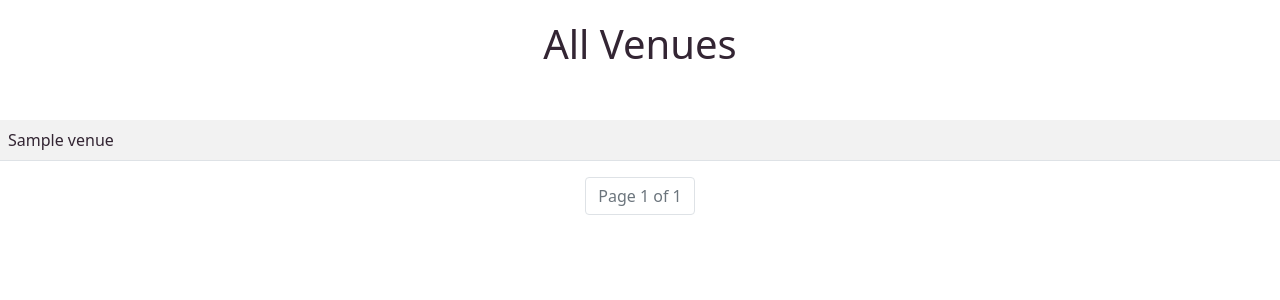
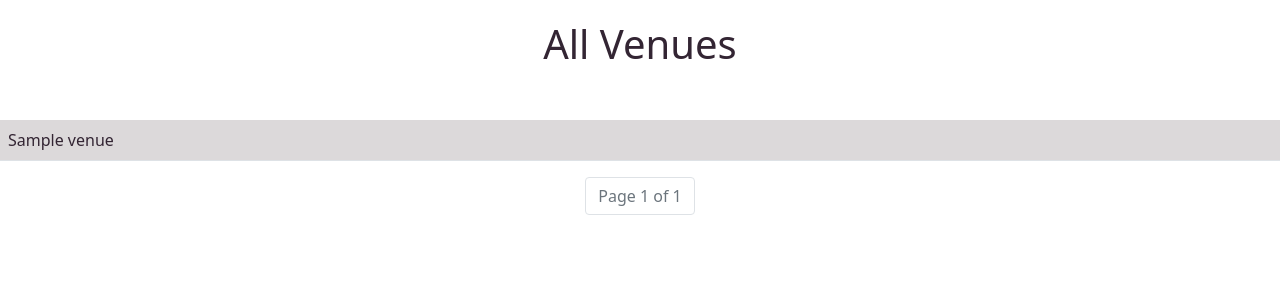
Before and after one commit to hubkinza/Hackathon_django, a Django app: page /list_venues in a window 1280 px wide. Shown: the part 56-356 px from the top of the page. Run offline with Django 4.2, Linux system fonts and the light colour scheme; tables that the repository leaves empty hold one stand-in row (values such as "Sample post").

Commit message:
Styled the All Venues page

```diff
--- a/static/css/style.css
+++ b/static/css/style.css
@@ -1,17 +1,16 @@
 @import url('https://fonts.googleapis.com/css2?family=Playfair:ital,opsz,wght@0,5..1200,300..900;1,5..1200,300..900&https://fonts.googleapis.com/css2?family=Playfair:ital,opsz,wght@0,5..1200,300..900;1,5..1200,300..900&display=swap')
-
-
 /*--------------------------------------------General Stles*/
 
 body {
-    background-color: #e8e5e6;
+    backgrouond-color: #e8e5e6;
     max-width: 100vw;
 }
 
 a:link,
 a:visited,
 a:hover,
-.nav-link:focus, .nav-link:hover {
+.nav-link:focus,
+.nav-link:hover {
     text-decoration: none;
     color: #332533;
 }
@@ -53,12 +52,12 @@ img {
 }
 
 .nav-link {
-    font-family:"Lato", sans-serif;
+    font-family: "Lato", sans-serif;
     color: #332533;
 }
 
 .dropdown-item {
-    font-family:"Lato", sans-serif;
+    font-family: "Lato", sans-serif;
     color: #332533;
 }
 
@@ -87,7 +86,7 @@ center {
     font-size: 20px;
 }
 
-center > h1 {
+center>h1 {
     padding-top: 20px;
     padding-bottom: 20px;
     font-family: "Playfair", sans-serif;
@@ -134,6 +133,16 @@ center > h1 {
     margin-top: 50px;
 }
 
+/*--------------------------------------------All Venues Styles*/
+
+.table {
+    background-color: #e8e5e6;
+}
+
+.table:hover {
+    background-color: #b3bfba;
+}
+
 /*--------------------------------------------Media Queries*/
 
 @media
```
